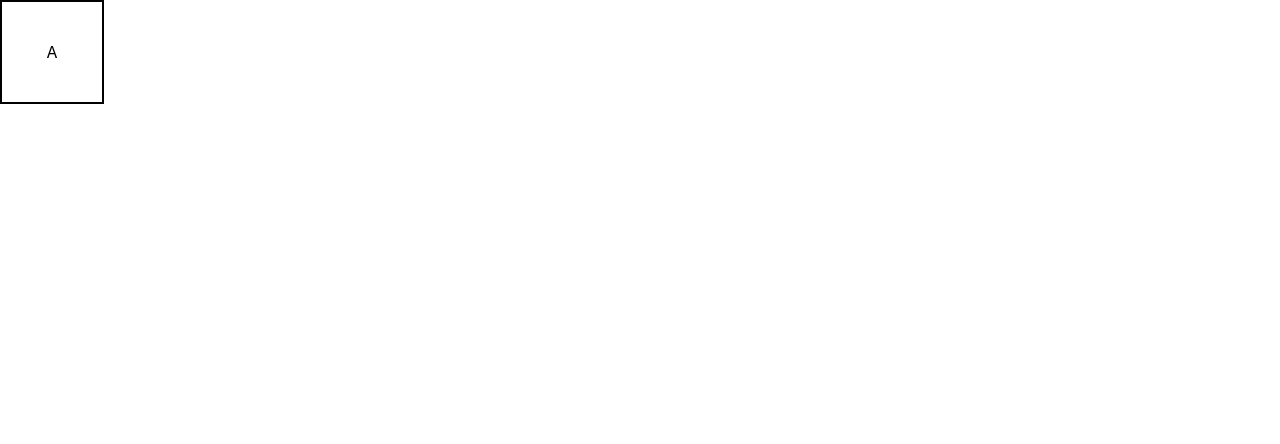
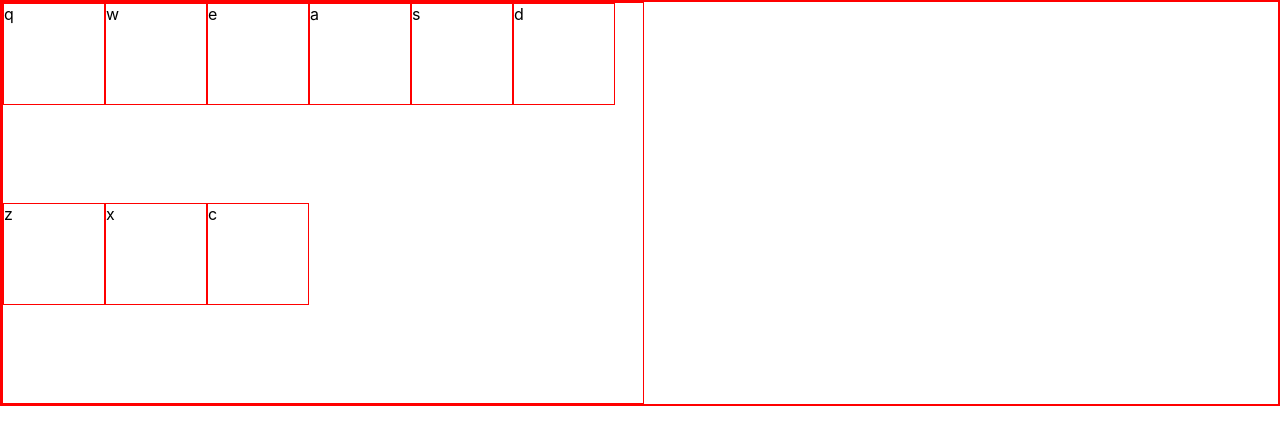
Before and after one commit to joelc95/drum-machine, a React (Create React App) app: page / in a window 1280 px wide. Shown: the top 444 px of the page. Built offline with nearby package versions, Linux system fonts and the light colour scheme.

Commit message:
sass installed, drumpad skeleton

```diff
--- a/package.json
+++ b/package.json
@@ -9,6 +9,7 @@
     "react": "^18.2.0",
     "react-dom": "^18.2.0",
     "react-scripts": "5.0.1",
+    "sass": "^1.63.6",
     "web-vitals": "^2.1.4"
   },
   "scripts": {
--- a/src/App.js
+++ b/src/App.js
@@ -1,20 +1,33 @@
+import React, { useEffect } from "react";
+import './style.scss'
+
+
+const Drumpad = () => {
+  const keyArray = ['q', 'w', 'e', 'a', 's', 'd', 'z', 'x', 'c']
+  return(
+    <div className="drumpad-container">
+      {keyArray.map(i => {
+        return <div className="drumpad-button">{i}</div>
+      })}
+    </div>
+  )
+}
 
 function App() {
-  window.addEventListener('keyup', (e) => {
-    console.log(e.keyCode)
-  })
+
+  useEffect(() => {
+    return () => {
+      document.addEventListener('keydown', e => {
+        console.log(e.key)
+      })
+    }
+  }, [])
+
+
 
   return (
-    <div style={{
-      border: 'solid 2px',
-      height: '100px',
-      width: '100px',
-      display: 'flex',
-      justifyContent: 'center',
-      alignItems: 'center'
-    }}
-    >
-      A
+    <div className="container">
+      <Drumpad />
     </div>
   );
 }
--- /dev/null
+++ b/src/style.scss
@@ -0,0 +1,17 @@
+$myColor: red;
+
+div {
+  border: $myColor solid 1px
+}
+
+.drumpad-container {
+  display: flex;
+  width: 50vw;
+  height: 50vh;
+  flex-wrap: wrap;
+}
+
+.drumpad-button {
+  height: 100px;
+  width: 100px;
+}
```
Also changed, not shown: 1 other file (tests, documents, lock files or other folders).
